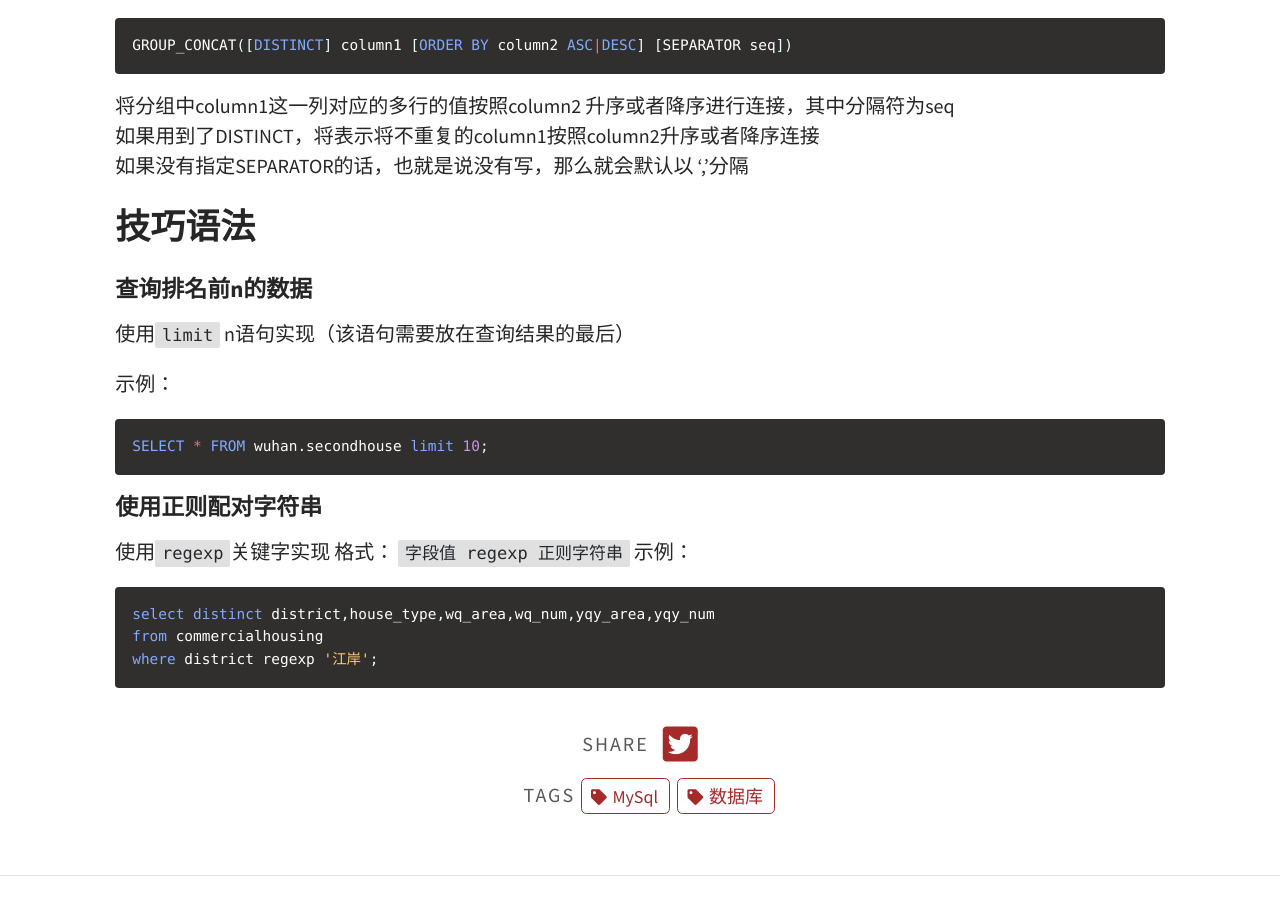
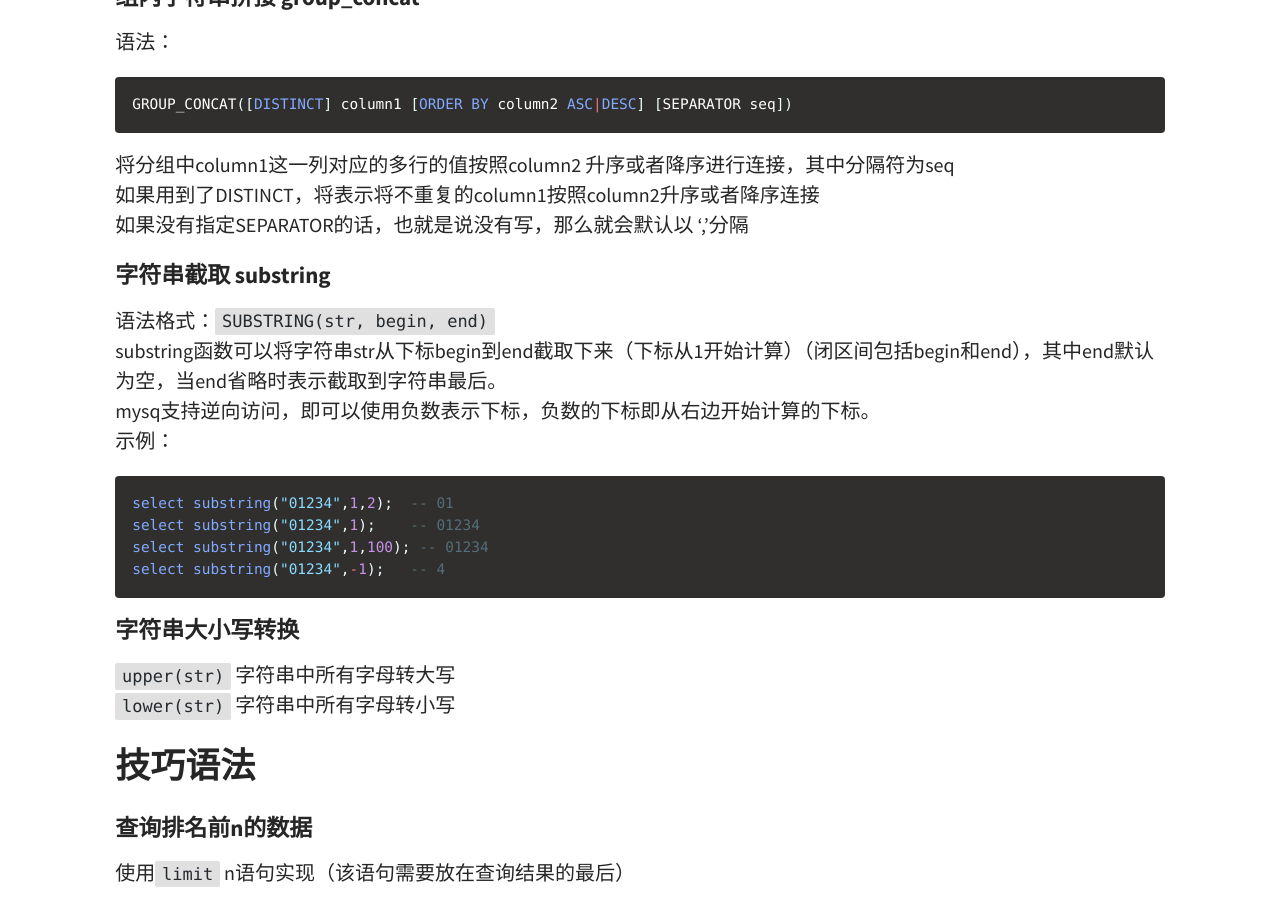
Before and after one commit to WolfRanok/WolfRanok.github.io, a Jekyll site: the page built from _posts/2022-12-3-wuhan-mysql.md, in a window 1280 px wide and 900 px high, scrolled down 4142 px. Built offline with Jekyll 4.4.1, drawn with Linux system fonts in a browser that asks for light colours.

Commit message:
mysql更新

````diff
--- a/_posts/2022-12-3-wuhan-mysql.md
+++ b/_posts/2022-12-3-wuhan-mysql.md
@@ -124,6 +124,7 @@ select date_add(fata, interval 1 month); --加1月
 quarter:季，week:周，day:天，hour:小时，minute:分钟，second:秒，microsecond:毫秒<br>
 注：也可以不用变量，直接加减某个时间，如：select date_add(‘1998-01-01’, interval 1 day);
 
+### 字符串专题
 #### 字符串拼接：concat
 
 将给入的参数逐一拼接<br>
@@ -159,6 +160,23 @@ GROUP_CONCAT([DISTINCT] column1 [ORDER BY column2 ASC|DESC] [SEPARATOR seq])
 如果用到了DISTINCT，将表示将不重复的column1按照column2升序或者降序连接<br>
 如果没有指定SEPARATOR的话，也就是说没有写，那么就会默认以 ','分隔
 
+#### 字符串截取 substring
+语法格式：`SUBSTRING(str, begin, end)`<br>
+substring函数可以将字符串str从下标begin到end截取下来（下标从1开始计算）（闭区间包括begin和end），其中end默认为空，当end省略时表示截取到字符串最后。<br>
+mysq支持逆向访问，即可以使用负数表示下标，负数的下标即从右边开始计算的下标。<br>
+示例：
+```sql
+select substring("01234",1,2);	-- 01
+select substring("01234",1);	-- 01234
+select substring("01234",1,100); -- 01234
+select substring("01234",-1);	-- 4
+```
+
+#### 字符串大小写转换
+`upper(str)`  字符串中所有字母转大写<br>
+`lower(str)`  字符串中所有字母转小写
+
+
 ## 技巧语法
 
 #### 查询排名前n的数据
````
Also changed, not shown: 3 other files.
